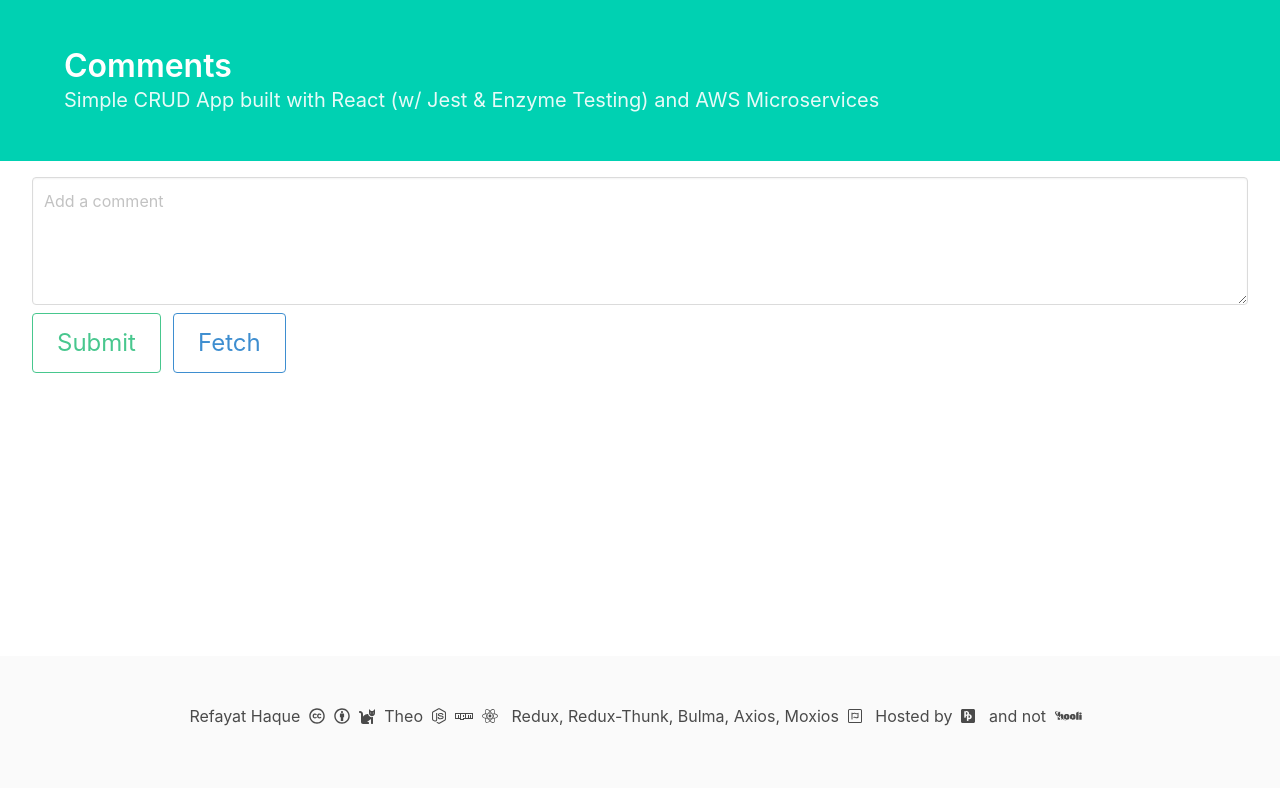
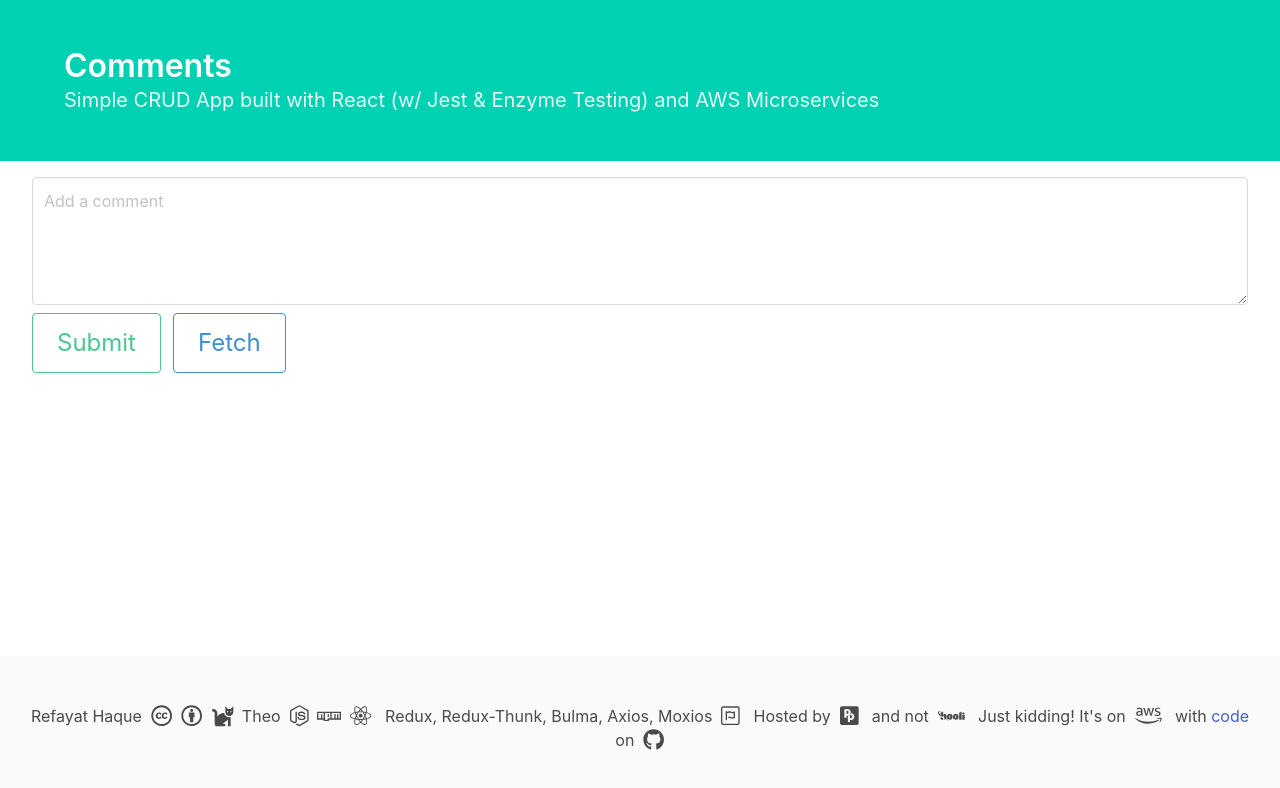
Before and after one commit to KenAustria/aws-crud-app, a React (Create React App) app: page / in a window 1280 px wide. Shown: the top 788 px of the page. Built offline with nearby package versions, Linux system fonts and the light colour scheme.

Commit message:
Running prettier and linter, and staging, comitting and pushing to branch

```diff
--- a/src/components/presentation/App.js
+++ b/src/components/presentation/App.js
@@ -46,17 +46,21 @@ const App = () => {
           <div className="content has-text-centered">
             <p>
               Refayat Haque &nbsp;
-              <FontAwesomeIcon icon={['fab', 'creative-commons']} /> &nbsp;
-              <FontAwesomeIcon icon={['fab', 'creative-commons-by']} /> &nbsp;
-              <FontAwesomeIcon icon={['fas', 'cat']} />
+              <FontAwesomeIcon icon={['fab', 'creative-commons']} size="lg" /> &nbsp;
+              <FontAwesomeIcon icon={['fab', 'creative-commons-by']} size="lg" /> &nbsp;
+              <FontAwesomeIcon icon={['fas', 'cat']} size="lg" />
               &nbsp; Theo &nbsp;
-              <FontAwesomeIcon icon={['fab', 'node-js']} /> &nbsp;
-              <FontAwesomeIcon icon={['fab', 'npm']} /> &nbsp;
-              <FontAwesomeIcon icon={['fab', 'react']} /> &nbsp; Redux, Redux-Thunk, Bulma, Axios,
+              <FontAwesomeIcon icon={['fab', 'node-js']} size="lg" /> &nbsp;
+              <FontAwesomeIcon icon={['fab', 'npm']} size="lg" /> &nbsp;
+              <FontAwesomeIcon icon={['fab', 'react']} size="lg" /> &nbsp; Redux, Redux-Thunk, Bulma, Axios,
               Moxios &nbsp;
-              <FontAwesomeIcon icon={['fab', 'font-awesome-alt']} /> &nbsp; Hosted by &nbsp;
-              <FontAwesomeIcon icon={['fab', 'pied-piper-pp']} /> &nbsp; and not &nbsp;
+              <FontAwesomeIcon icon={['fab', 'font-awesome-alt']} size="lg" /> &nbsp; Hosted by &nbsp;
+              <FontAwesomeIcon icon={['fab', 'pied-piper-pp']} size="lg" /> &nbsp; and not &nbsp;
               <FontAwesomeIcon icon={['fab', 'hooli']} size="lg" /> &nbsp;
+              Just kidding! It's on &nbsp;
+              <FontAwesomeIcon icon={['fab', 'aws']} size="lg" /> &nbsp;
+              with <a href="https://github.com/refayathaque/aws-crud-app">code</a> on &nbsp;
+              <FontAwesomeIcon icon={['fab', 'github']} size="lg" />
             </p>
           </div>
         </footer>
```
